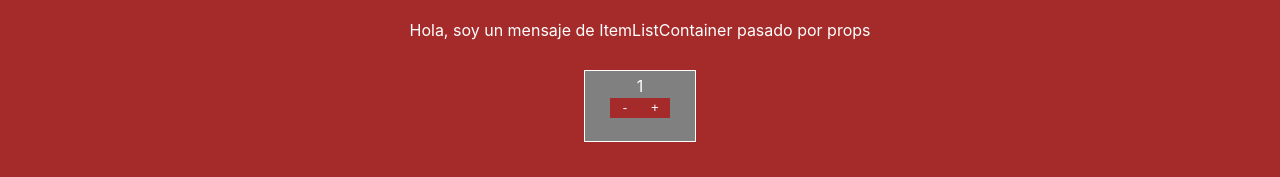
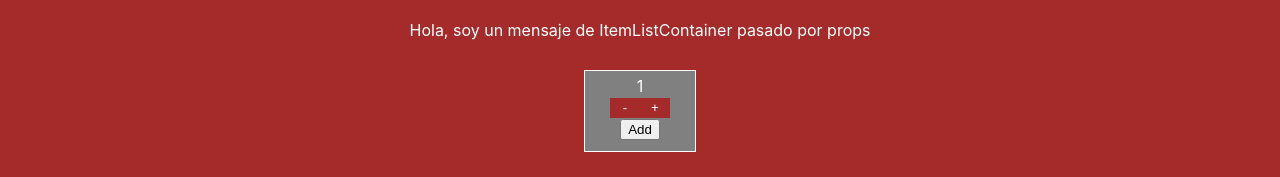
Before and after one commit to Cecilita17/my-app-ferreri, a React (Create React App) app: page / in a window 1280 px wide. Shown: the part 775-952 px from the top of the page. Built offline with nearby package versions, Linux system fonts and the light colour scheme.

Commit message:
desafio contador agregado onAdd

```diff
--- a/src/components/ItemCount.jsx
+++ b/src/components/ItemCount.jsx
@@ -4,7 +4,7 @@ const ItemCount = ({stock, initial, onAdd}) => {
     const [count, setCount] = useState(initial);
 
     const add = ()=>{
-        count > 0 && setCount(count - 1)
+        count > initial && setCount(count - 1)
     };
 
     const subtract = ()=>{
@@ -12,12 +12,17 @@ const ItemCount = ({stock, initial, onAdd}) => {
     };
 
     return (
-        <div style={{ border: "1px solid white", backgroundColor: "grey" , margin: "30px", padding: "5px", width: "100px", height: "60px"}}>
+        <div style={{ border: "1px solid white", backgroundColor: "grey" , margin: "30px", padding: "5px", width: "100px", height: "70px"}}>
             <div>{count}</div>
             <button onClick={add} style={{width:"30px", height:"20px", backgroundColor:"brown", color:"white", border:"none"}}>-</button>
-            <button onClick={subtract} style={{width:"30px", height:"20px", backgroundColor:"brown", color:"white", border:"none"}}>+</button>
+            <button onClick={subtract} style={{ width: "30px", height: "20px", backgroundColor: "brown", color: "white", border: "none" }}>+</button>
+            <div><button onClick={() => onAdd(count)}>Add</button></div>
         </div>
     )
+
+
 };
 
 export default ItemCount
+
+{/* <button onClick={()=>{setCount(count-1)}}disabled={count === initial}></button> */}
--- a/src/components/ItemListContainer.jsx
+++ b/src/components/ItemListContainer.jsx
@@ -2,9 +2,12 @@ import React from 'react'
 import ItemCount from './ItemCount'
 
 const ItemListContainer = (props) => {
+  function onAdd(count) {
+    console.log("soy onAdd y el valor del contador es:" , count );
+  }
   return (
     <div className={props.clase}> {props.msg}
-    <ItemCount stock={7} initial = {1} onAdd={null} />
+    <ItemCount stock={7} initial = {1} onAdd={onAdd} />
     </div>
   )
 }
```
Also changed, not shown: src/components/Item.jsx (added), src/components/ItemList.jsx (added).
